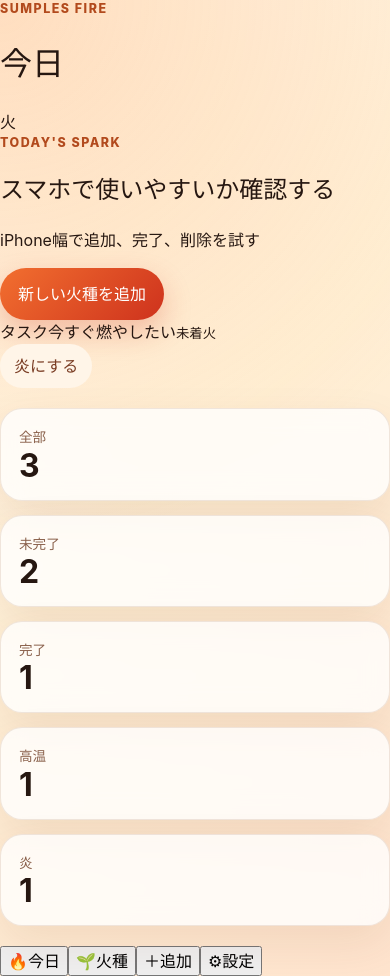
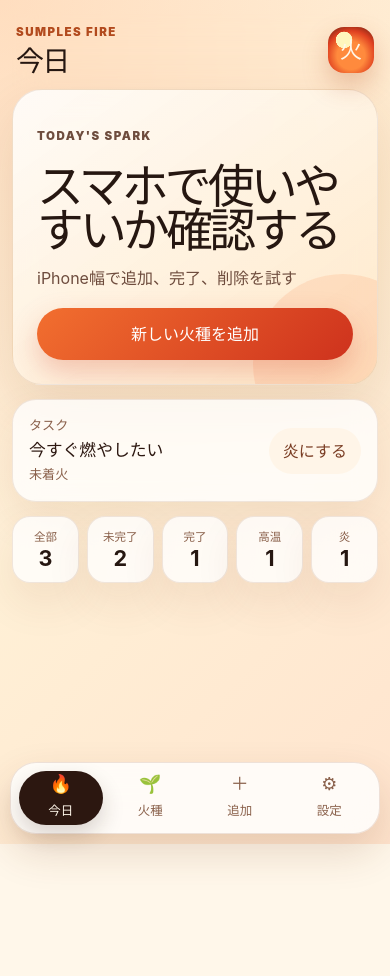
Before and after one commit to sunpotflower4460-cpu/sumples-fire, a React (Vite) app: page / in a window 390 px wide. After the commit the page ends 844 px from the top, so only its background shows below. Built offline with nearby package versions, Linux system fonts and the light colour scheme.

Commit message:
style: redesign as mobile app shell

```diff
--- a/src/styles.css
+++ b/src/styles.css
@@ -10,97 +10,90 @@
 
 * { box-sizing: border-box; }
 
+html { min-height: 100%; }
+
 body {
   min-width: 320px;
   min-height: 100vh;
   margin: 0;
+  overscroll-behavior-y: none;
   background: radial-gradient(circle at top left, rgba(255, 151, 68, 0.28), transparent 34rem), linear-gradient(135deg, #fff9ef 0%, #fff0d6 48%, #ffe4ce 100%);
 }
 
 button, input, select, textarea { font: inherit; }
-button { cursor: pointer; }
+button { cursor: pointer; -webkit-tap-highlight-color: transparent; }
 button:disabled { cursor: not-allowed; opacity: 0.55; }
 
-.app-shell {
-  width: min(1120px, calc(100% - 32px));
+.mobile-app-shell {
+  position: relative;
+  display: grid;
+  grid-template-rows: auto minmax(0, 1fr) auto;
+  width: min(100%, 520px);
+  min-height: 100vh;
   margin: 0 auto;
-  padding: max(28px, env(safe-area-inset-top)) 0 max(52px, env(safe-area-inset-bottom));
+  padding: max(14px, env(safe-area-inset-top)) 12px max(10px, env(safe-area-inset-bottom));
 }
 
-.hero {
-  position: relative;
-  display: grid;
-  grid-template-columns: minmax(0, 1fr) 180px;
-  gap: 24px;
+.app-topbar {
+  position: sticky;
+  top: 0;
+  z-index: 20;
+  display: flex;
   align-items: center;
-  padding: 36px;
-  overflow: hidden;
-  border: 1px solid rgba(132, 64, 31, 0.14);
-  border-radius: 34px;
-  background: rgba(255, 255, 255, 0.72);
-  box-shadow: 0 24px 80px rgba(108, 48, 14, 0.13);
-  backdrop-filter: blur(14px);
+  justify-content: space-between;
+  gap: 14px;
+  padding: 10px 4px 12px;
+  backdrop-filter: blur(16px);
 }
 
-.hero::after {
-  position: absolute;
-  right: -90px;
-  bottom: -120px;
-  width: 280px;
-  height: 280px;
-  content: '';
-  border-radius: 999px;
-  background: rgba(242, 111, 47, 0.12);
+.app-topbar h1 {
+  margin: 0;
+  font-size: 1.75rem;
+  letter-spacing: -0.06em;
+  line-height: 1;
 }
 
 .app-kicker, .eyebrow {
-  margin: 0 0 8px;
+  margin: 0 0 6px;
   color: #b24a1d;
-  font-size: 0.78rem;
-  font-weight: 800;
-  letter-spacing: 0.12em;
+  font-size: 0.72rem;
+  font-weight: 900;
+  letter-spacing: 0.13em;
   text-transform: uppercase;
 }
 
-.hero h1 {
-  max-width: 760px;
-  margin: 0;
-  font-size: clamp(2.35rem, 7vw, 4.8rem);
-  letter-spacing: -0.075em;
-  line-height: 0.95;
+.app-icon {
+  display: grid;
+  flex: none;
+  width: 46px;
+  height: 46px;
+  place-items: center;
+  border-radius: 16px;
+  background: radial-gradient(circle at 35% 28%, #fff6bd 0 18%, transparent 19%), radial-gradient(circle at 50% 62%, #ff8a3d 0 38%, #df4020 67%, #5a1e12 100%);
+  color: #fff7ea;
+  font-size: 1.4rem;
+  font-weight: 900;
+  box-shadow: 0 12px 26px rgba(178, 74, 29, 0.28);
 }
 
-.hero p:last-child {
-  max-width: 680px;
-  margin: 18px 0 0;
-  color: #73513f;
-  font-size: 1.04rem;
+.app-screen {
+  min-height: 0;
+  padding: 2px 0 92px;
 }
 
-.hero-orb {
-  z-index: 1;
+.screen-stack {
   display: grid;
-  width: 160px;
-  height: 160px;
-  place-items: center;
-  border-radius: 999px;
-  background: radial-gradient(circle at 35% 28%, #fff6bd 0 18%, transparent 19%), radial-gradient(circle at 50% 62%, #ff8a3d 0 38%, #df4020 67%, #5a1e12 100%);
-  box-shadow: 0 22px 55px rgba(178, 74, 29, 0.34);
-}
-
-.hero-orb span {
-  color: #fff7ea;
-  font-size: 4rem;
-  font-weight: 900;
-  text-shadow: 0 8px 18px rgba(82, 25, 10, 0.35);
+  gap: 14px;
 }
 
 .toast {
-  position: sticky;
-  top: 12px;
-  z-index: 10;
-  width: fit-content;
-  margin: 16px auto -2px;
+  position: fixed;
+  top: max(18px, env(safe-area-inset-top));
+  left: 50%;
+  z-index: 50;
+  width: max-content;
+  max-width: calc(100% - 32px);
+  transform: translateX(-50%);
   padding: 10px 16px;
   border: 1px solid rgba(132, 64, 31, 0.16);
   border-radius: 999px;
@@ -109,87 +102,111 @@ button:disabled { cursor: not-allowed; opacity: 0.55; }
   box-shadow: 0 18px 36px rgba(44, 23, 16, 0.18);
 }
 
-.stats-grid {
-  display: grid;
-  grid-template-columns: repeat(4, 1fr);
-  gap: 14px;
-  margin: 20px 0;
+.today-hero {
+  position: relative;
+  overflow: hidden;
+  padding: 24px;
+  border: 1px solid rgba(132, 64, 31, 0.12);
+  border-radius: 30px;
+  background: linear-gradient(145deg, rgba(255, 255, 255, 0.86), rgba(255, 232, 200, 0.92));
+  box-shadow: 0 22px 56px rgba(108, 48, 14, 0.12);
+  backdrop-filter: blur(12px);
 }
 
-.stat-card, .panel, .fire-card, .empty-state, .focus-panel {
+.today-hero::after {
+  position: absolute;
+  right: -56px;
+  bottom: -70px;
+  width: 180px;
+  height: 180px;
+  content: '';
+  border-radius: 999px;
+  background: rgba(242, 111, 47, 0.13);
+}
+
+.today-hero h2 {
+  position: relative;
+  z-index: 1;
+  margin: 0;
+  font-size: clamp(2rem, 12vw, 3.4rem);
+  letter-spacing: -0.08em;
+  line-height: 0.95;
+}
+
+.today-hero p {
+  position: relative;
+  z-index: 1;
+  margin: 14px 0 18px;
+  color: #6e4c3d;
+}
+
+.quick-card, .stat-card, .panel, .fire-card, .empty-state {
   border: 1px solid rgba(132, 64, 31, 0.12);
   background: rgba(255, 255, 255, 0.78);
   box-shadow: 0 18px 46px rgba(108, 48, 14, 0.09);
   backdrop-filter: blur(12px);
 }
 
+.quick-card {
+  display: flex;
+  gap: 14px;
+  align-items: center;
+  justify-content: space-between;
+  padding: 16px;
+  border-radius: 24px;
+}
+
+.quick-card div {
+  display: grid;
+  gap: 2px;
+}
+
+.quick-card span, .quick-card small {
+  color: #8a604b;
+  font-size: 0.82rem;
+  font-weight: 800;
+}
+
+.quick-card strong {
+  color: #2c1710;
+  font-size: 1.05rem;
+}
+
+.stats-grid {
+  display: grid;
+  grid-template-columns: repeat(5, minmax(0, 1fr));
+  gap: 8px;
+  margin: 0;
+}
+
 .stat-card {
-  padding: 18px;
-  border-radius: 22px;
+  min-width: 0;
+  padding: 12px 8px;
+  border-radius: 18px;
+  text-align: center;
 }
 
 .stat-card span {
   display: block;
   color: #8a604b;
-  font-size: 0.85rem;
+  font-size: 0.72rem;
+  font-weight: 800;
 }
 
 .stat-card strong {
   display: block;
   margin-top: 2px;
-  font-size: 2rem;
+  font-size: 1.35rem;
   line-height: 1;
-}
-
-.focus-panel {
-  display: flex;
-  gap: 18px;
-  align-items: center;
-  justify-content: space-between;
-  margin-bottom: 20px;
-  padding: 22px 24px;
-  border-radius: 28px;
-  background: linear-gradient(135deg, rgba(255, 255, 255, 0.84), rgba(255, 238, 214, 0.9));
-}
-
-.focus-panel h2 {
-  margin: 0;
-  font-size: clamp(1.35rem, 4vw, 2rem);
-  letter-spacing: -0.05em;
-}
-
-.focus-panel p:last-child {
-  margin: 8px 0 0;
-  color: #6e4c3d;
-}
-
-.focus-meta {
-  display: flex;
-  flex: none;
-  flex-wrap: wrap;
-  gap: 8px;
-  justify-content: flex-end;
-}
-
-.focus-meta span {
-  border-radius: 999px;
-  background: #fff7ea;
-  color: #7a3d24;
-  font-size: 0.84rem;
-  font-weight: 800;
-  padding: 8px 10px;
-}
-
-.content-grid {
-  display: grid;
-  grid-template-columns: minmax(280px, 390px) minmax(0, 1fr);
-  gap: 20px;
-  align-items: start;
 }
 
 .panel {
   border-radius: 28px;
-  padding: 24px;
+  padding: 20px;
+}
+
+.app-panel {
+  min-height: calc(100vh - 150px);
 }
 
 .section-heading h2 {
@@ -200,8 +217,8 @@ button:disabled { cursor: not-allowed; opacity: 0.55; }
 
 .fire-form {
   display: grid;
-  gap: 16px;
-  margin-top: 20px;
+  gap: 14px;
+  margin-top: 18px;
 }
 
 .field-group {
@@ -212,18 +229,18 @@ button:disabled { cursor: not-allowed; opacity: 0.55; }
 .field-group label {
   color: #5c3b2e;
   font-size: 0.9rem;
-  font-weight: 700;
+  font-weight: 800;
 }
 
 input, select, textarea {
   width: 100%;
-  min-height: 48px;
+  min-height: 52px;
   border: 1px solid rgba(132, 64, 31, 0.18);
-  border-radius: 16px;
+  border-radius: 18px;
   background: #fffdfa;
   color: #261711;
   outline: none;
-  padding: 13px 14px;
+  padding: 14px 15px;
   transition: border-color 0.2s ease, box-shadow 0.2s ease;
 }
 
@@ -235,12 +252,8 @@ input:focus, select:focus, textarea:focus {
 
 .form-grid {
   display: grid;
-  grid-template-columns: 1fr 1fr;
+  grid-template-columns: 1fr;
   gap: 12px;
-}
-
-.form-grid-three {
-  grid-template-columns: 1fr;
 }
 
 .form-error {
@@ -250,17 +263,20 @@ input:focus, select:focus, textarea:focus {
   font-weight: 800;
 }
 
-.primary-button, .ghost-button, .danger-button, .filter-button {
-  min-height: 44px;
+.primary-button, .ghost-button, .danger-button, .filter-button, .tab-button {
+  min-height: 46px;
   border: 0;
   border-radius: 999px;
-  font-weight: 800;
+  font-weight: 900;
   transition: transform 0.2s ease, box-shadow 0.2s ease, background 0.2s ease;
 }
 
-.primary-button:hover, .ghost-button:hover, .danger-button:hover, .filter-button:hover { transform: translateY(-1px); }
+.primary-button:hover, .ghost-button:hover, .danger-button:hover, .filter-button:hover, .tab-button:hover { transform: translateY(-1px); }
 
 .primary-button {
+  position: relative;
+  z-index: 1;
+  width: 100%;
   padding: 14px 18px;
   background: linear-gradient(135deg, #f26f2f, #ce321d);
   color: #fff;
@@ -281,16 +297,28 @@ input:focus, select:focus, textarea:focus {
 
 .list-header {
   display: flex;
-  gap: 16px;
+  gap: 14px;
   align-items: flex-start;
   justify-content: space-between;
 }
 
+.list-header.compact .ghost-button { flex: none; }
+
 .filters {
   display: flex;
-  flex-wrap: wrap;
-  gap: 10px;
-  margin: 20px 0;
+  flex-wrap: nowrap;
+  gap: 8px;
+  margin: 18px -4px 18px;
+  padding: 0 4px 4px;
+  overflow-x: auto;
+  scrollbar-width: none;
+}
+.filters::-webkit-scrollbar { display: none; }
+
+.filter-button {
+  flex: 0 0 auto;
+  min-height: 40px;
+  padding: 8px 13px;
 }
 
 .filter-button.is-active {
@@ -299,8 +327,8 @@ input:focus, select:focus, textarea:focus {
   box-shadow: 0 12px 24px rgba(44, 23, 16, 0.16);
 }
 
-.cards-stack { display: grid; gap: 14px; }
-.fire-card, .empty-state { border-radius: 24px; padding: 18px; }
+.cards-stack { display: grid; gap: 12px; }
+.fire-card, .empty-state { border-radius: 24px; padding: 16px; }
 .fire-card.is-completed { opacity: 0.68; }
 .fire-card.is-completed h3, .fire-card.is-completed .card-body { text-decoration: line-through; }
 
@@ -313,7 +341,7 @@ input:focus, select:focus, textarea:focus {
 
 .card-header h3 {
   margin: 0;
-  font-size: 1.18rem;
+  font-size: 1.16rem;
   letter-spacing: -0.03em;
 }
 
@@ -321,8 +349,8 @@ input:focus, select:focus, textarea:focus {
   flex: none;
   border-radius: 999px;
   padding: 7px 10px;
-  font-size: 0.78rem;
-  font-weight: 800;
+  font-size: 0.74rem;
+  font-weight: 900;
 }
 
 .priority-low { background: #eef8e6; color: #44602e; }
@@ -370,7 +398,7 @@ input:focus, select:focus, textarea:focus {
 
 .next-action span {
   color: #b24a1d;
-  font-size: 0.78rem;
+  font-size: 0.76rem;
   font-weight: 900;
   letter-spacing: 0.08em;
 }
@@ -389,7 +417,7 @@ input:focus, select:focus, textarea:focus {
   align-items: center;
   justify-content: space-between;
   color: #8b6655;
-  font-size: 0.88rem;
+  font-size: 0.86rem;
 }
 
 .card-actions {
@@ -406,36 +434,79 @@ input:focus, select:focus, textarea:focus {
   text-align: center;
 }
 
-.empty-state p { margin: 0; font-weight: 800; }
+.empty-state p { margin: 0; font-weight: 900; }
 .empty-state span { color: #8b6655; }
 
-@media (max-width: 840px) {
-  .hero, .content-grid { grid-template-columns: 1fr; }
-  .hero-orb { width: 120px; height: 120px; }
-  .stats-grid { grid-template-columns: repeat(2, 1fr); }
-  .focus-panel { align-items: flex-start; flex-direction: column; }
-  .focus-meta { justify-content: flex-start; }
+.settings-panel { display: grid; align-content: start; gap: 18px; }
+.settings-list { display: grid; gap: 12px; }
+.settings-list article {
+  padding: 16px;
+  border-radius: 20px;
+  background: #fff7ea;
+}
+.settings-list span {
+  color: #b24a1d;
+  font-size: 0.8rem;
+  font-weight: 900;
+  letter-spacing: 0.08em;
+}
+.settings-list p { margin: 6px 0 0; color: #5f4235; }
+
+.bottom-tabs {
+  position: fixed;
+  right: max(10px, calc((100vw - 520px) / 2 + 10px));
+  bottom: max(10px, env(safe-area-inset-bottom));
+  left: max(10px, calc((100vw - 520px) / 2 + 10px));
+  z-index: 30;
+  display: grid;
+  grid-template-columns: repeat(4, 1fr);
+  gap: 6px;
+  padding: 8px;
+  border: 1px solid rgba(132, 64, 31, 0.14);
+  border-radius: 26px;
+  background: rgba(255, 255, 255, 0.82);
+  box-shadow: 0 18px 40px rgba(108, 48, 14, 0.16);
+  backdrop-filter: blur(18px);
 }
 
-@media (max-width: 560px) {
-  .app-shell {
-    width: min(100% - 20px, 1120px);
-    padding-top: 14px;
+.tab-button {
+  display: grid;
+  gap: 2px;
+  place-items: center;
+  min-height: 54px;
+  background: transparent;
+  color: #8a604b;
+  font-size: 0.78rem;
+}
+
+.tab-button span { font-size: 1.12rem; line-height: 1; }
+
+.tab-button.is-active {
+  background: #2c1710;
+  color: #fff7ea;
+  box-shadow: 0 10px 22px rgba(44, 23, 16, 0.18);
+}
+
+@media (min-width: 760px) {
+  .mobile-app-shell {
+    min-height: min(860px, 100vh);
+    margin-top: 24px;
+    margin-bottom: 24px;
+    border: 1px solid rgba(132, 64, 31, 0.12);
+    border-radius: 36px;
+    background: rgba(255, 255, 255, 0.26);
+    box-shadow: 0 30px 80px rgba(108, 48, 14, 0.14);
   }
 
-  .hero, .panel, .focus-panel {
-    border-radius: 22px;
-    padding: 20px;
+  .bottom-tabs {
+    right: calc((100vw - 520px) / 2 + 22px);
+    left: calc((100vw - 520px) / 2 + 22px);
+    bottom: 34px;
   }
+}
 
-  .hero h1 { font-size: clamp(2.1rem, 15vw, 3.3rem); }
-  .form-grid, .stats-grid { grid-template-columns: 1fr; }
-  .list-header, .card-header, .card-footer {
-    align-items: stretch;
-    flex-direction: column;
-  }
-
-  .filter-button { flex: 1 1 calc(50% - 8px); }
-  .card-actions { justify-content: stretch; }
+@media (max-width: 380px) {
+  .stats-grid { grid-template-columns: repeat(3, 1fr); }
+  .card-header, .card-footer { align-items: stretch; flex-direction: column; }
   .card-actions button { flex: 1; }
 }
```
